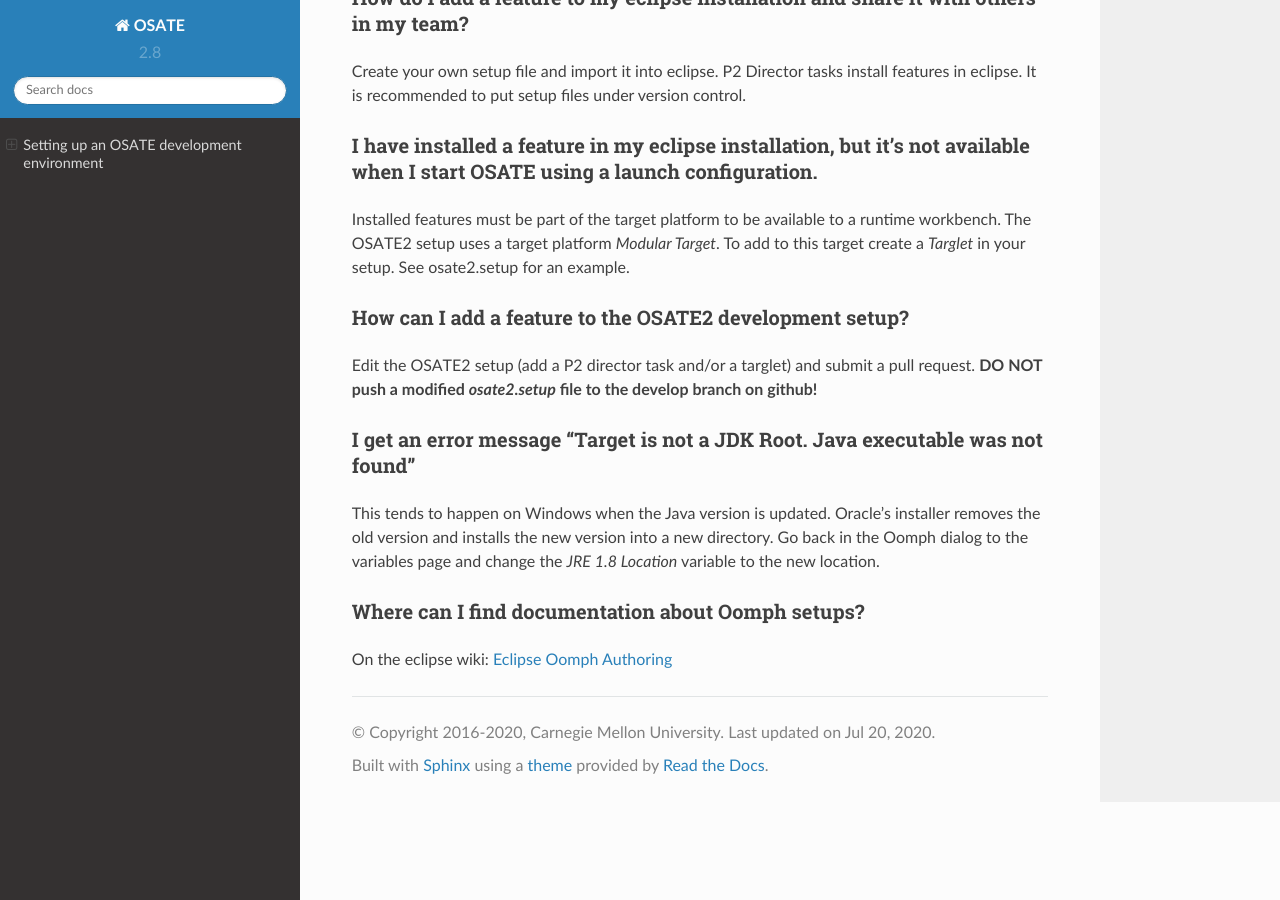
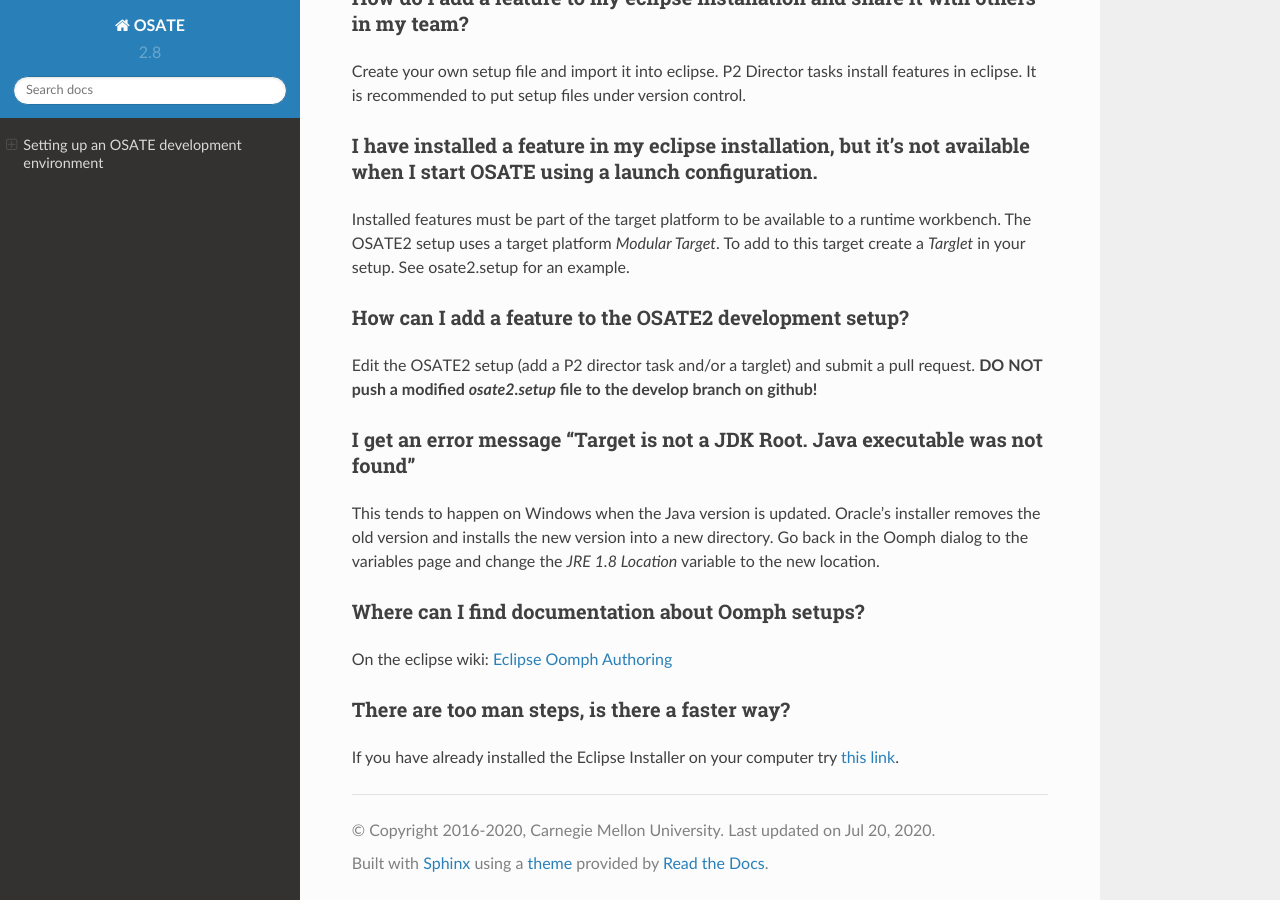
Before and after one commit to osate/website, a Sphinx documentation site: the page built from source/setup-development.md, in a window 1280 px wide and 900 px high, scrolled down 6233 px. Built offline with Sphinx 7.4.7 and the Read the Docs theme 2.0.0, drawn with Linux system fonts in a browser that asks for light colours.

Commit message:
Add link to oomph configuration.

```diff
--- a/source/setup-development.md
+++ b/source/setup-development.md
@@ -137,3 +137,7 @@
 ### Where can I find documentation about Oomph setups?
 
 On the eclipse wiki: [Eclipse Oomph Authoring](https://wiki.eclipse.org/Eclipse_Oomph_Authoring)
+
+### There are too man steps, is there a faster way?
+
+If you have already installed the Eclipse Installer on your computer try [this link](https://raw.githubusercontent.com/osate/osate2/master/setup/OSATEConfiguration.setup).
```
